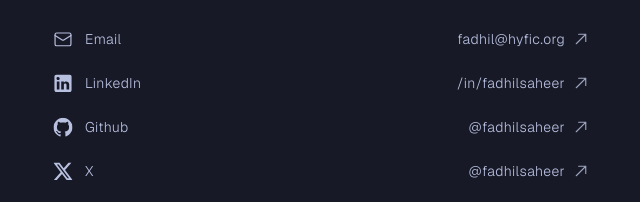
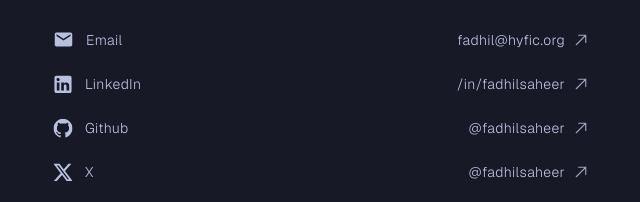
Before and after one commit to fadhilsaheer/fadhilsaheer.github.io, an Astro site: page / in a window 1280 px wide. Shown: the part 1908-2110 px from the top of the page, 319-959 px from the left. Built offline with nearby package versions, Linux system fonts and the light colour scheme; Astro itself is replaced by a stand-in of ours.

Commit message:
changed icon and asset

```diff
--- a/src/components/Contact.astro
+++ b/src/components/Contact.astro
@@ -23,26 +23,16 @@ import ContactCard from "./ContactCard.astro";
     >
       <svg
         slot="icon"
-        width="20"
-        height="20"
-        viewBox="0 0 20 21"
+        width="21"
+        height="21"
+        xmlns="http://www.w3.org/2000/svg"
+        viewBox="0 0 24 24"
         fill="none"
-        xmlns="http://www.w3.org/2000/svg"
-        class="text-subdued"
+        class="fill-macchiato-subtext-1"
+        ><path d="M0 0h24v24H0z" fill="none"></path><path
+          d="M20 4H4c-1.1 0-1.99.9-1.99 2L2 18c0 1.1.9 2 2 2h16c1.1 0 2-.9 2-2V6c0-1.1-.9-2-2-2zm0 4l-8 5-8-5V6l8 5 8-5v2z"
+        ></path></svg
       >
-        <path
-          d="M16.6667 4.22339H3.33341C2.41294 4.22339 1.66675 4.96958 1.66675 5.89006V15.8901C1.66675 16.8105 2.41294 17.5567 3.33341 17.5567H16.6667C17.5872 17.5567 18.3334 16.8105 18.3334 15.8901V5.89006C18.3334 4.96958 17.5872 4.22339 16.6667 4.22339Z"
-          stroke="currentColor"
-          stroke-width="1.25"
-          stroke-linecap="round"
-          stroke-linejoin="round"></path>
-        <path
-          d="M18.3334 6.72339L10.8584 11.4734C10.6011 11.6346 10.3037 11.7201 10.0001 11.7201C9.69648 11.7201 9.39902 11.6346 9.14175 11.4734L1.66675 6.72339"
-          stroke="currentColor"
-          stroke-width="1.25"
-          stroke-linecap="round"
-          stroke-linejoin="round"></path>
-      </svg>
     </ContactCard>
     <ContactCard
       name="LinkedIn"
```
Also changed, not shown: public/company/entvin.png, public/company/webcoffee.png.
